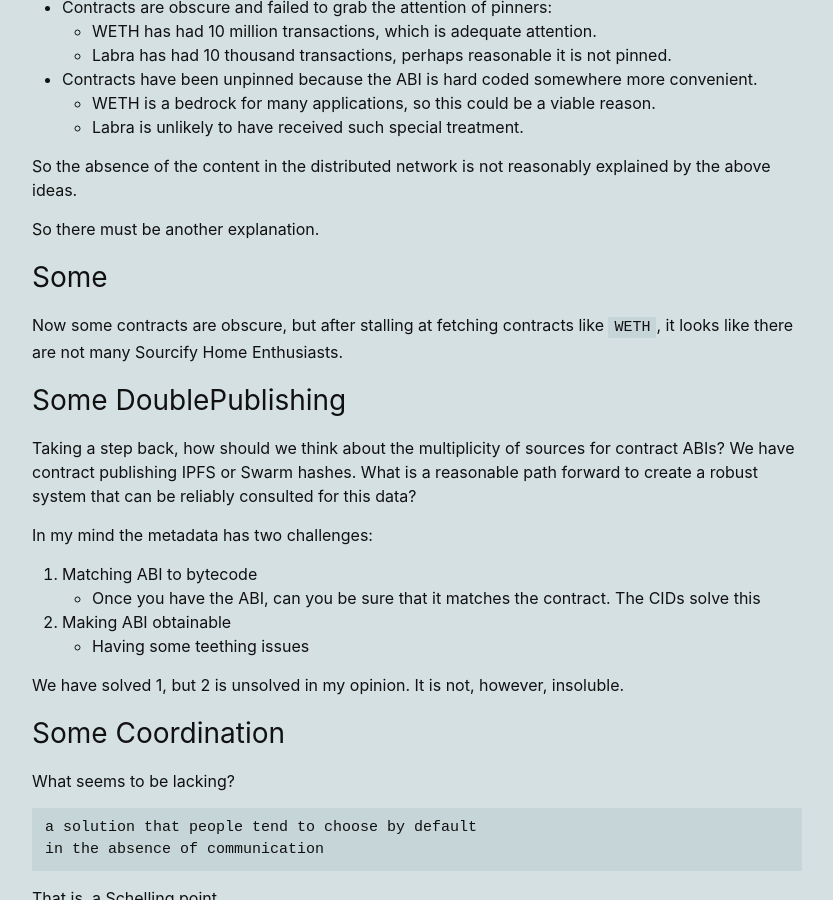
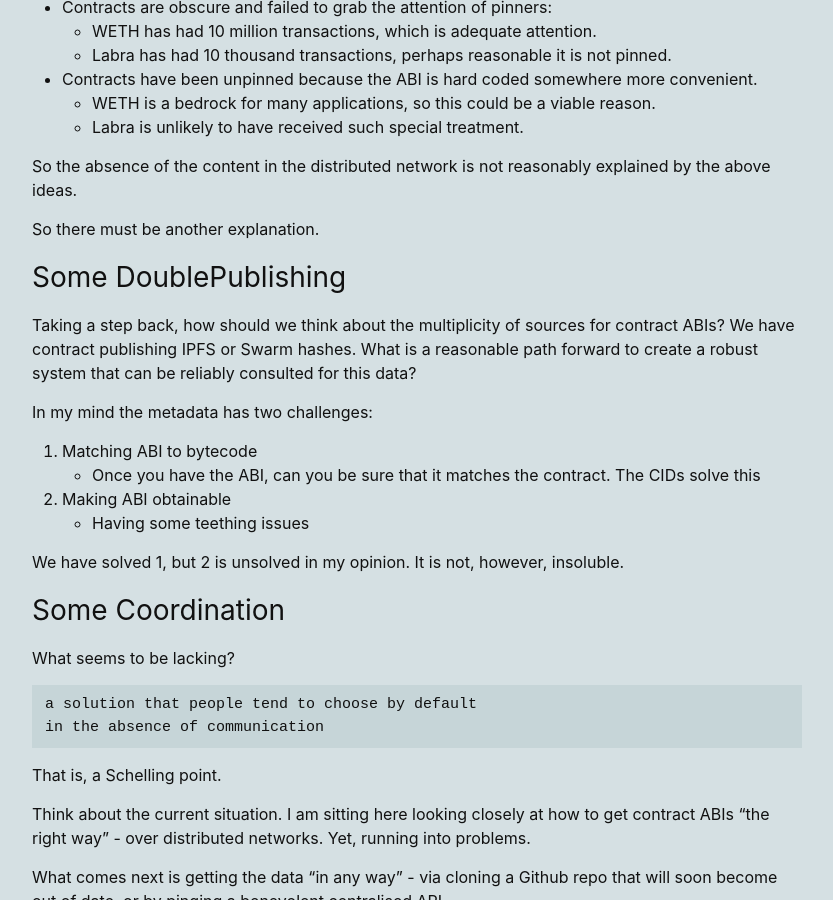
Before and after one commit to perama-v/perama-v.github.io, a Jekyll site: the page built from docs/ethereum/protocol/poking/part_6.md, in a window 1280 px wide and 900 px high, scrolled down 5880 px. Shown: the whole window, without its empty margins (223-1056 px from the left). Built offline with Jekyll 4.4.1, drawn with Linux system fonts in a browser that asks for light colours.

Commit message:
remove incomplete section

```diff
--- a/docs/ethereum/protocol/poking/part_6.md
+++ b/docs/ethereum/protocol/poking/part_6.md
@@ -272,13 +272,6 @@ So the absence of the content in the distributed network is not reasonably expla
 by the above ideas.
 
 So there must be another explanation.
-
-## Some
-
-Now some contracts are obscure,
-but after stalling at fetching contracts like `WETH`, it looks like there are not many
-Sourcify Home Enthusiasts.
-
 
 ## Some DoublePublishing
 
```
